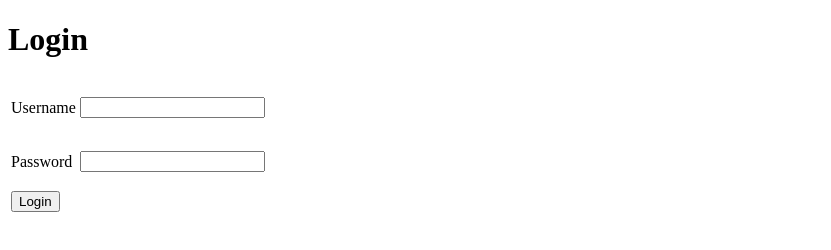
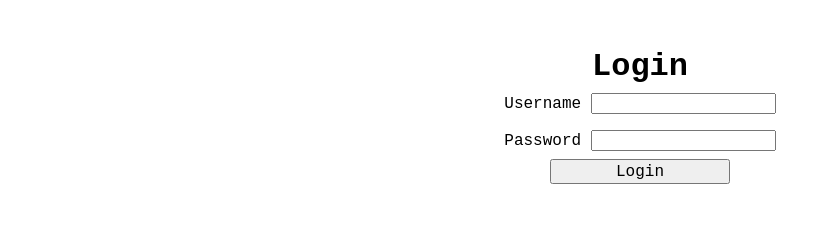
Before and after one commit to tobiasandre1/20_cdio3, a plain HTML site: page WebContent/index.html in a window 1280 px wide. Shown: the whole page, without its empty margins (0-831 px from the left). Drawn offline with Linux system fonts and the light colour scheme.

Commit message:
Updated HTML & CSS

```diff
--- a/WebContent/index.html
+++ b/WebContent/index.html
@@ -15,19 +15,10 @@
 
 			<h1>Login</h1>
 			<form action ="" method = "post">
-				<table>
-					<tr>
-						<td><p>Username</p></td>
-						<td><input class="input" type="text" name="username"> <br></td>
-					</tr>
-					<tr>
-						<td><p>Password</p></td>
-						<td><input class="input" type="password" name="password"> <br></td>
-					</tr>
-					<tr>
-						<td><input type="submit" value="Login"></td>
-					</tr>
-				</table>
+
+				<div class="inputrow">Username <input class="input" type="text" name="username"></div>
+				<div class="inputrow">Password <input class="input" type="password" name="password"></div>
+				<input type="submit" value="Login">
 			</form>
 
 		</div>
--- a/WebContent/mainStyle.css
+++ b/WebContent/mainStyle.css
@@ -1,25 +1,53 @@
 @CHARSET "UTF-8";
 
+body {
+	font-family: courier new;
+}
+
 h1 {
-
+	display: block;
+	margin: auto;
 }
 
 p {
 
 }
 
+table {
+	display: block;
+	margin: auto;
+	width: auto;
+}
+
 input[type="submit"]{
-
+	display: block;
+	margin: auto;
+	padding: 0.1em 4em;
+	width: auto;
+	font-family: courier new;
+	font-size: 1em;
 }
 
 input[type="text"], input[type="password"]{
 
 }
 
+form {
+	margin: auto;
+}
+
 .mainbody{
-
+	width: 40%;
+	padding: 2em;
+	margin: auto;
 }
 
 .loginbox{
+	margin: 0.5em auto;
+	text-align: center;
+}
 
+.inputrow{
+	margin: auto;
+	padding: 0.5em 2em;
 }
```
